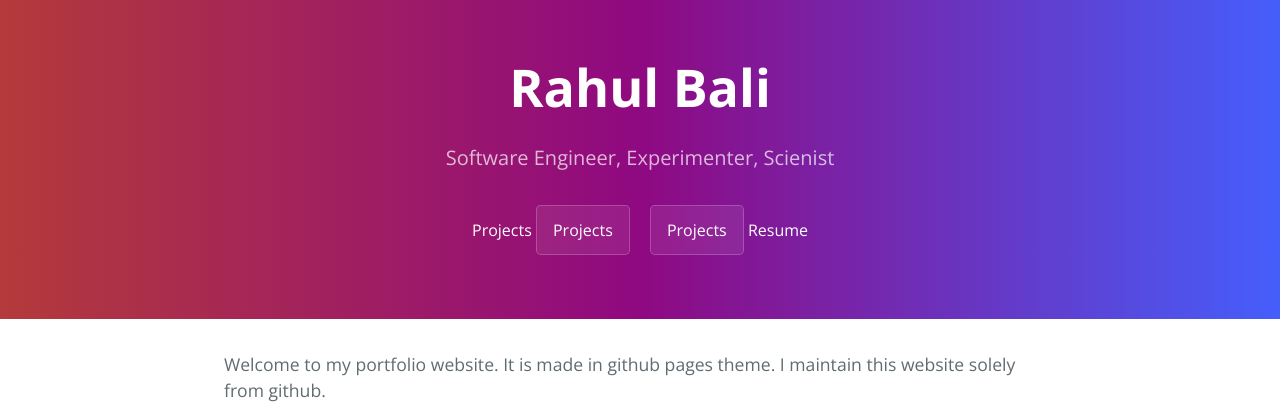
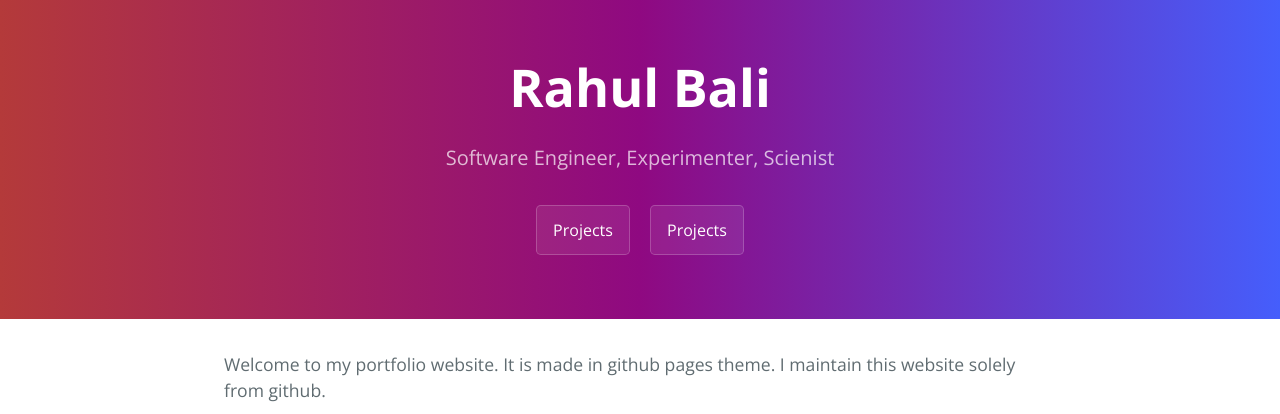
Before and after one commit to pradeepverse/snapfast.github.io, a Jekyll site: the page built from index.md, in a window 1280 px wide. Shown: the top 414 px of the page. Built offline with Jekyll 4.4.1, drawn with Linux system fonts in a browser that asks for light colours.

Commit message:
Update default.html

```diff
--- a/_layouts/default.html
+++ b/_layouts/default.html
@@ -26,10 +26,8 @@
       <h1 class="project-name">{{ page.title | default: site.title | default: site.github.repository_name }}</h1>
       <h2 class="project-tagline">{{ page.description | default: site.description | default: site.github.project_tagline }}</h2>
       <div style="display: inline-block">
-        <a href="./projects.html">Projects</a>
         <a class="btn btn-outline-light" href="./projects.html" role="button">Projects</a>
         <a class="btn btn-outline-light" href="./resume.html" role="button">Projects</a>
-        <a href="./resume.html">Resume</a>
       </div>
       {% if site.project_page %}
         <a href="{{ site.github.repository_url }}" class="btn">View on GitHub</a>
```
